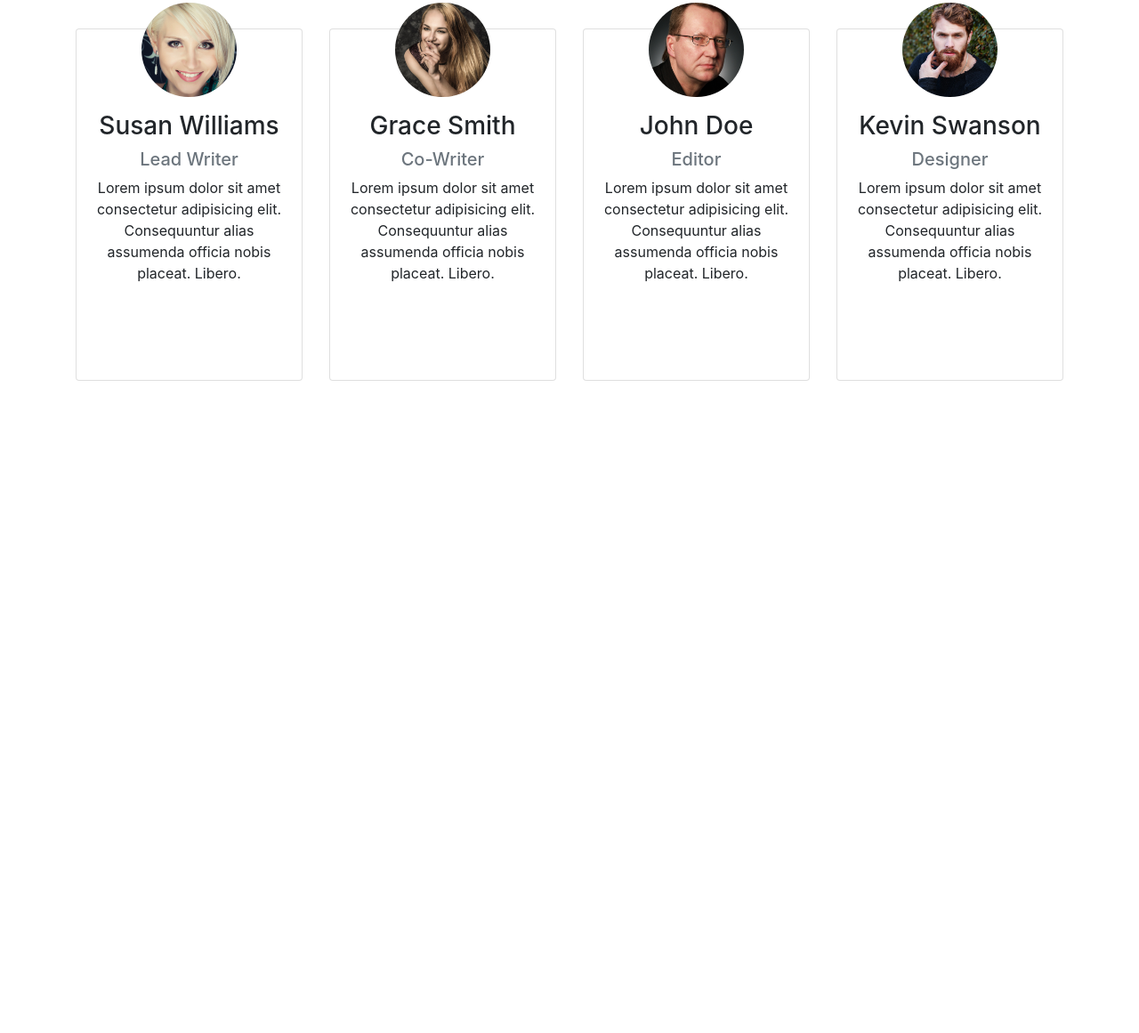
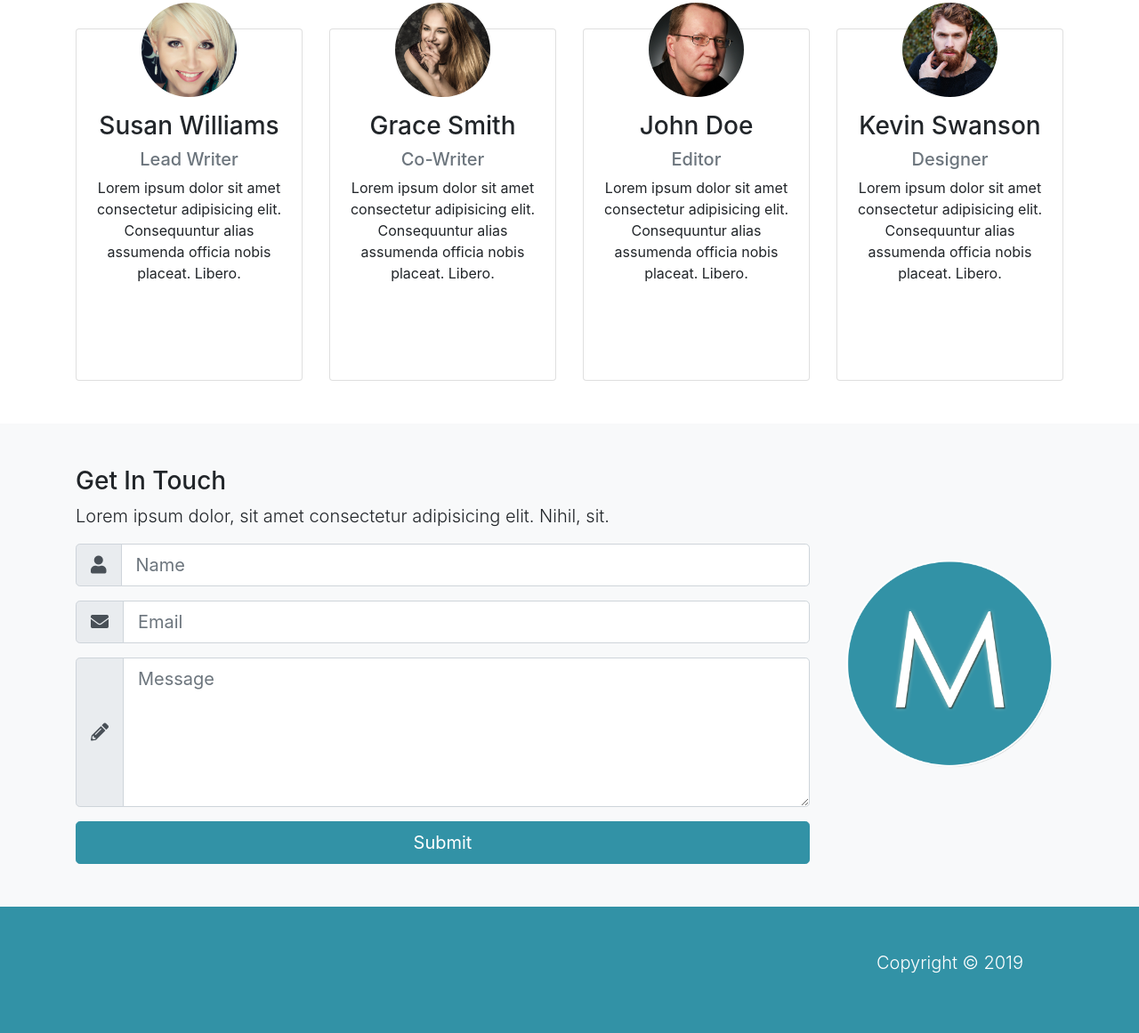
Before and after one commit to DMai90/Mizuxe-Landing-Page, a plain HTML site: page index.html in a window 1280 px wide. Shown: the part 1910-3071 px from the top of the page at 89% size. Before the commit the page ends 2386 px from the top, so only its background shows below. Drawn offline with nearby package versions, Linux system fonts and the light colour scheme.

Commit message:
Completed footer and contact sections

```diff
--- a/index.html
+++ b/index.html
@@ -407,6 +407,69 @@
       </div>
     </section>
 
+    <!-- CONTACT -->
+    <section id="contact" class="bg-light py-5">
+      <div class="container">
+        <div class="row">
+          <div class="col-lg-9">
+            <h3>Get In Touch</h3>
+            <p class="lead">
+              Lorem ipsum dolor, sit amet consectetur adipisicing elit. Nihil,
+              sit.
+            </p>
+            <form>
+              <div class="input-group input-group-lg mb-3">
+                <div class="input-group-prepend">
+                  <span class="input-group-text">
+                    <i class="fas fa-user"></i>
+                  </span>
+                </div>
+                <input type="text" class="form-control" placeholder="Name" />
+              </div>
+
+              <div class="input-group input-group-lg mb-3">
+                <div class="input-group-prepend">
+                  <span class="input-group-text">
+                    <i class="fas fa-envelope"></i>
+                  </span>
+                </div>
+                <input type="email" class="form-control" placeholder="Email" />
+              </div>
+
+              <div class="input-group input-group-lg mb-3">
+                <div class="input-group-prepend">
+                  <span class="input-group-text">
+                    <i class="fas fa-pencil-alt"></i>
+                  </span>
+                </div>
+                <textarea
+                  class="form-control"
+                  placeholder="Message"
+                  rows="5"
+                ></textarea>
+              </div>
+
+              <input type="submit" class="btn btn-primary btn-lg btn-block" value="Submit"></input>
+            </form>
+          </div>
+          <div class="col-lg-3 align-self-center">
+            <img src="img/mlogo.png" alt="" class="img-fluid" />
+          </div>
+        </div>
+      </div>
+    </section>
+
+    <!-- FOOTER -->
+    <footer id="main-footer" class="bg-primary text-white py-5">
+      <div class="container">
+        <div class="row text-center">
+          <div class="col-md-3 ml-auto">
+            <p class="lead">Copyright &copy; <span id="year"></span></p>
+          </div>
+        </div>
+      </div>
+    </footer>
+
     <script
       src="http://code.jquery.com/jquery-3.3.1.min.js"
       integrity="sha256-FgpCb/KJQlLNfOu91ta32o/NMZxltwRo8QtmkMRdAu8="
```
